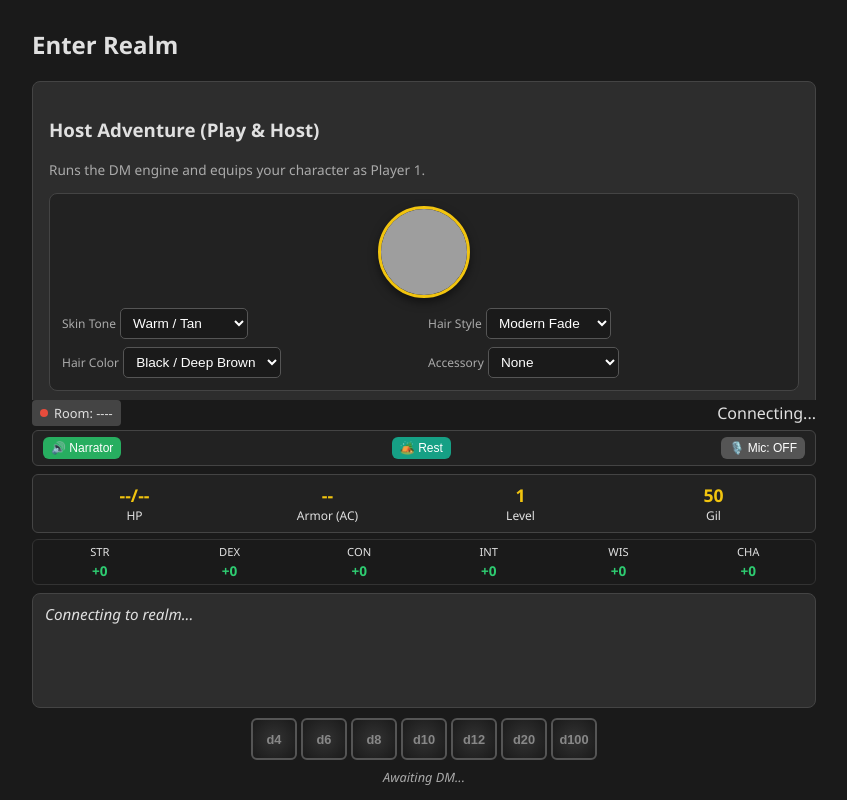
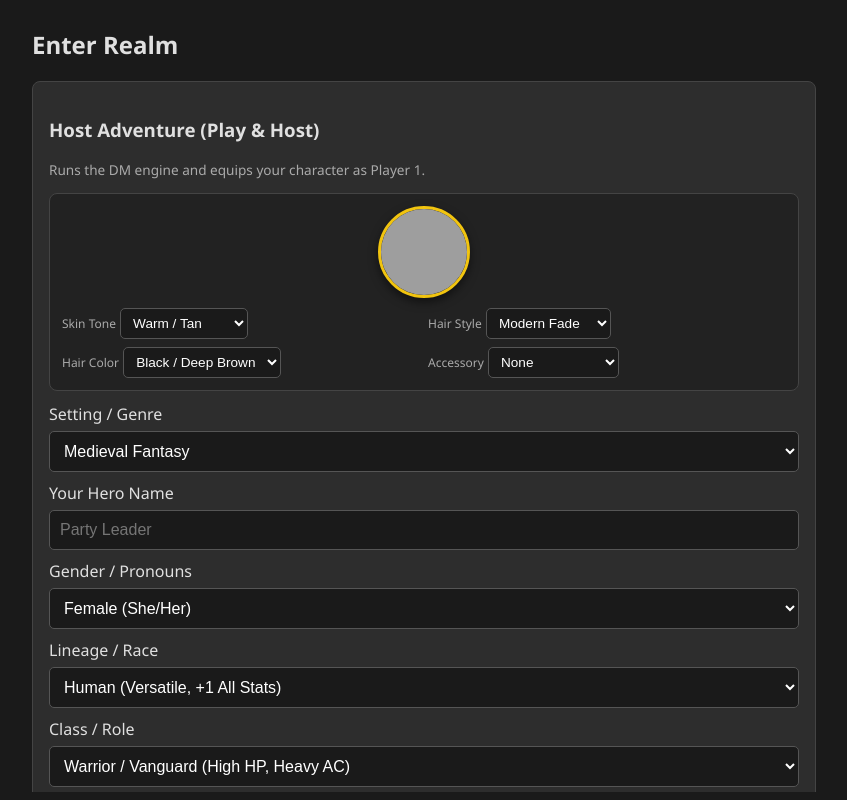
Before and after one commit to gregowens286-cmyk/dnd-game, a plain HTML site: page index.html in a window 1280 px wide. Shown: the whole page, without its empty margins (216-1063 px from the left). Drawn offline with Linux system fonts and the light colour scheme; grey boxes are pictures that could not be loaded.

Commit message:
Update index.html

```diff
--- a/index.html
+++ b/index.html
@@ -54,13 +54,14 @@
         }
         .screen.active { display: flex !important; }
 
-        #screen-game {
-            display: flex;
+        #screen-game.active {
+            display: flex !important;
             flex-direction: column;
             height: 100%;
             min-height: 0;
             overflow: hidden;
         }
+
 
         .card {
             background-color: var(--card-bg);
```
